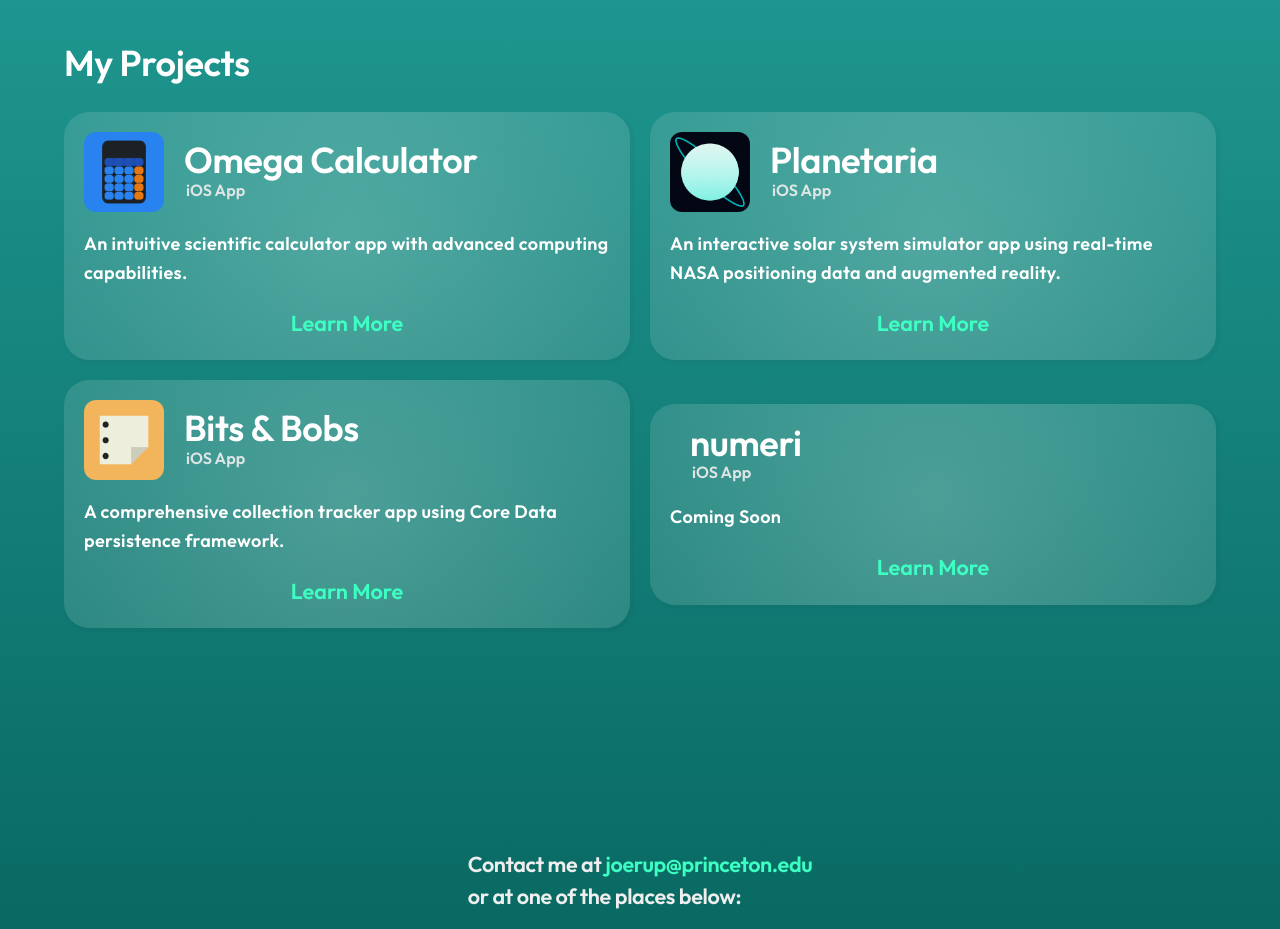
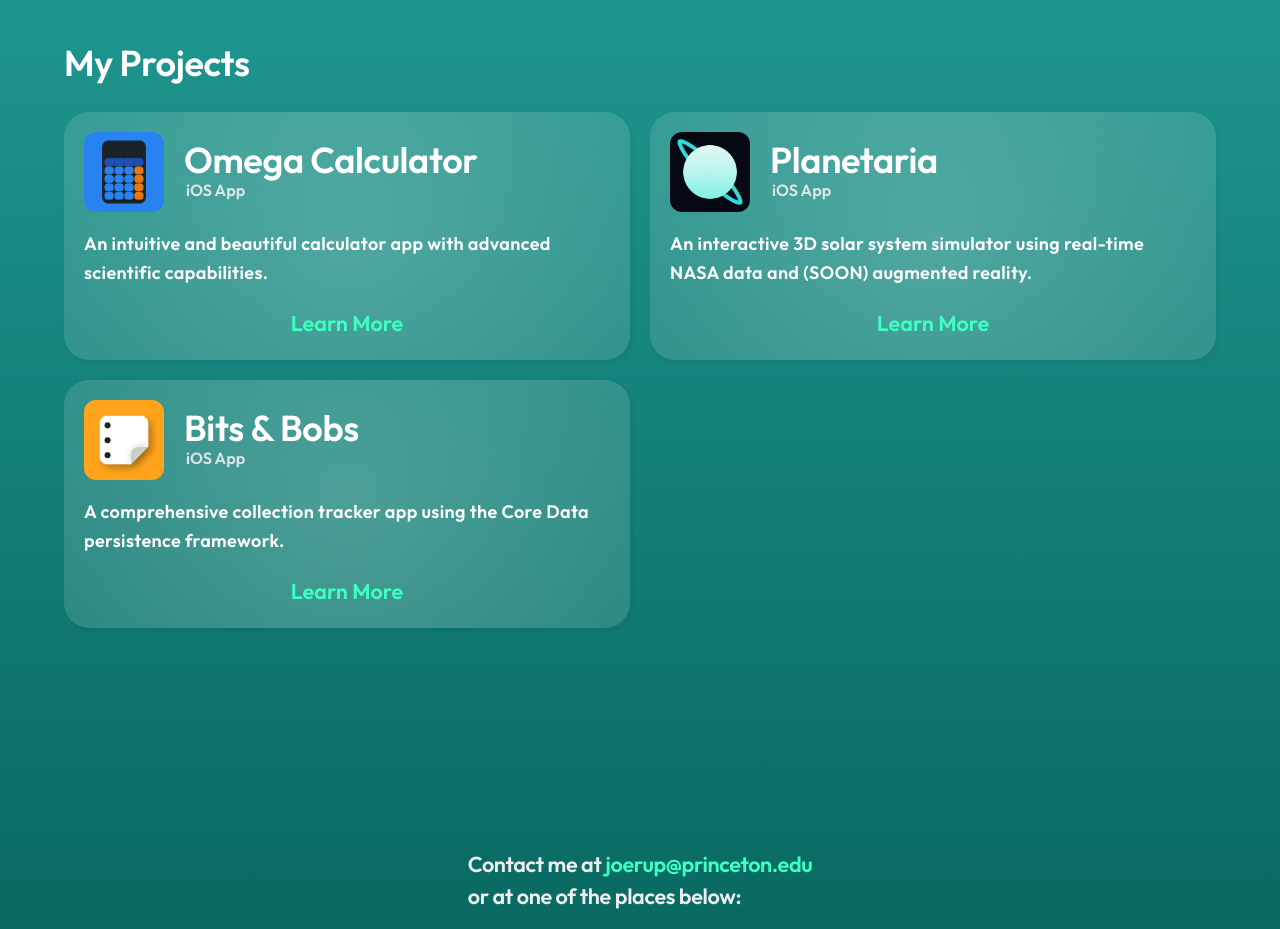
Before and after one commit to joerup/website, a Next.js app: page / in a window 1280 px wide. Shown: the part 1220-2149 px from the top of the page. Built offline with nearby package versions, Linux system fonts and the light colour scheme.

Commit message:
Updated app logos

```diff
--- a/src/pages/index.js
+++ b/src/pages/index.js
@@ -52,28 +52,21 @@ export default function Home ({  }) {
           subtitle="iOS App"
           icon="/images/Omega_Classic_Blue.png"
           link="https://www.omegacalculator.com/"
-          desc="An intuitive scientific calculator app with advanced computing capabilities."
+          desc="An intuitive and beautiful calculator app with advanced scientific capabilities."
         />
         <AppLink
           name="Planetaria"
           subtitle="iOS App"
-          icon="/images/Planetaria.png"
+          icon="/images/Planetaria Icon.png"
           link="https://planetaria.app/"
-          desc="An interactive solar system simulator app using real-time NASA positioning data and augmented reality."
+          desc="An interactive 3D solar system simulator using real-time NASA data and (SOON) augmented reality."
         />
         <AppLink
           name="Bits & Bobs"
           subtitle="iOS App"
-          icon="/images/BitsAndBobs.png"
-          link="https://github.com/joerup2004/bits-bobs"
-          desc="A comprehensive collection tracker app using Core Data persistence framework."
-        />
-        <AppLink
-          name="numeri"
-          subtitle="iOS App"
-          icon=""
-          link=""
-          desc="Coming Soon"
+          icon="/images/Bits&Bobs Icon.png"
+          link="https://bitsandbobs.app/"
+          desc="A comprehensive collection tracker app using the Core Data persistence framework."
         />
       </div>
 
```
Also changed, not shown: public/images/Bits&Bobs Icon.png (added), public/images/Planetaria Icon.png (added).
